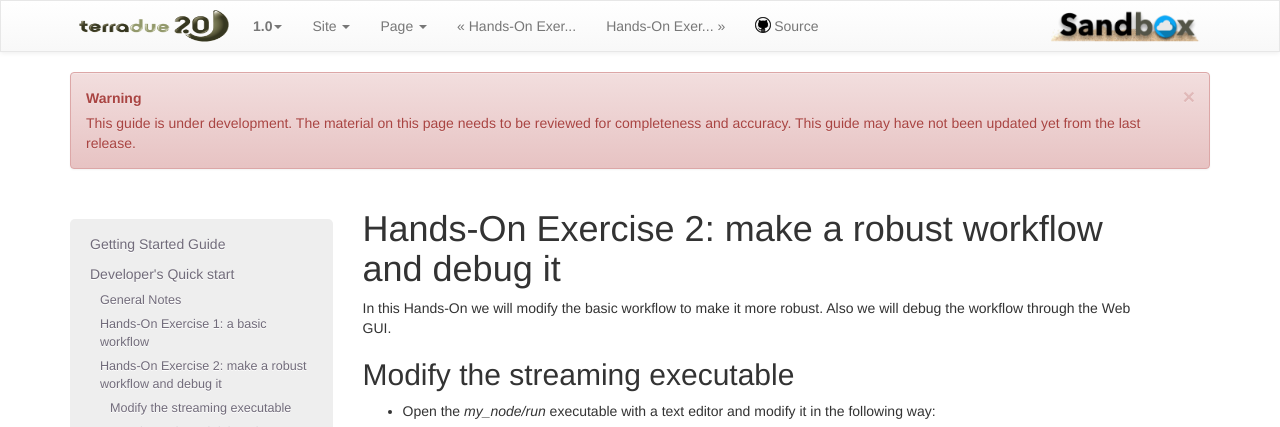
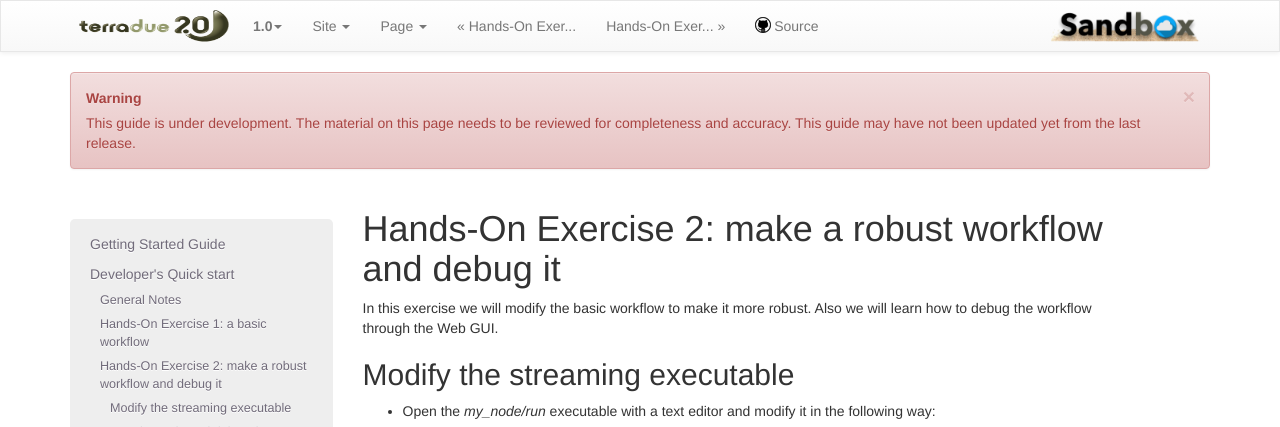
Before and after one commit to Terradue/doc-developer-sandbox, a Sphinx documentation site: the page built from source/developer/debug.rst, in a window 1280 px wide and 900 px high, cut to the strip 0-427 px from the top of the window. Built offline with Sphinx 7.4.7, drawn with Linux system fonts in a browser that asks for light colours; pages that are not in the unit, such as notebooks, are missing from menus.

Commit message:
Update debug.rst

```diff
--- a/source/developer/debug.rst
+++ b/source/developer/debug.rst
@@ -3,7 +3,7 @@
 Hands-On Exercise 2: make a robust workflow and debug it
 ######################################################
 
-In this Hands-On we will modify the basic workflow to make it more robust. Also we will debug the workflow through the Web GUI.
+In this exercise we will modify the basic workflow to make it more robust. Also we will learn how to debug the workflow through the Web GUI.
 
 Modify the streaming executable
 ===============================
```
